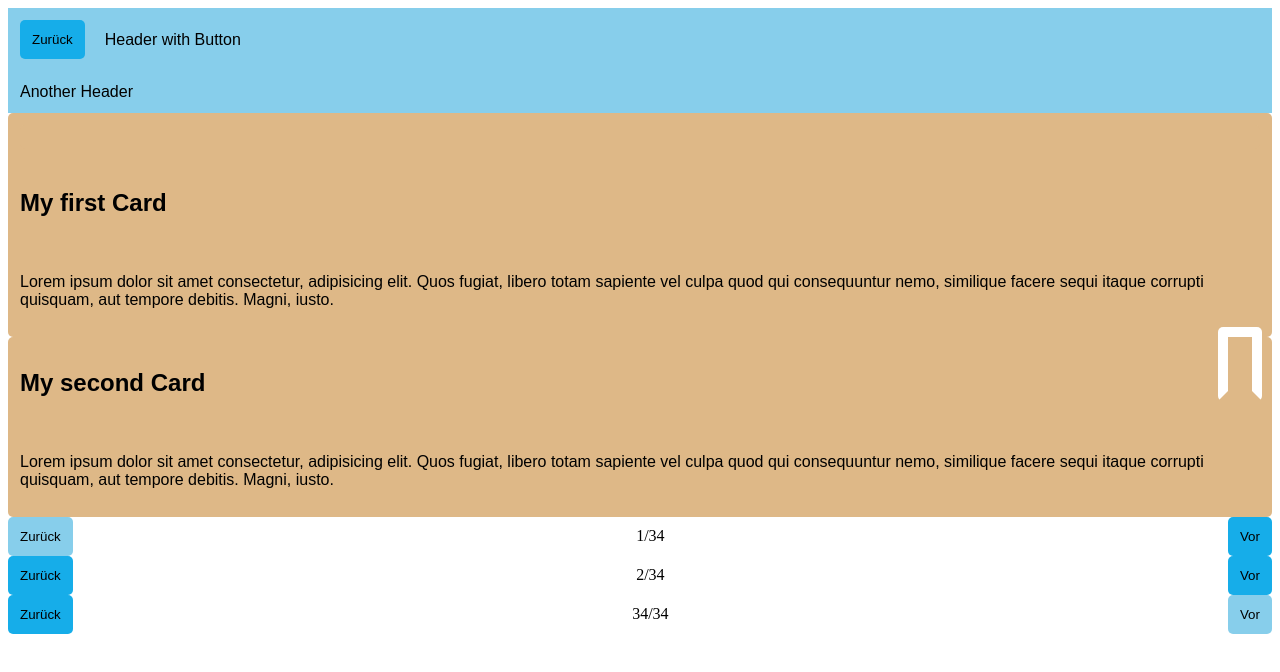
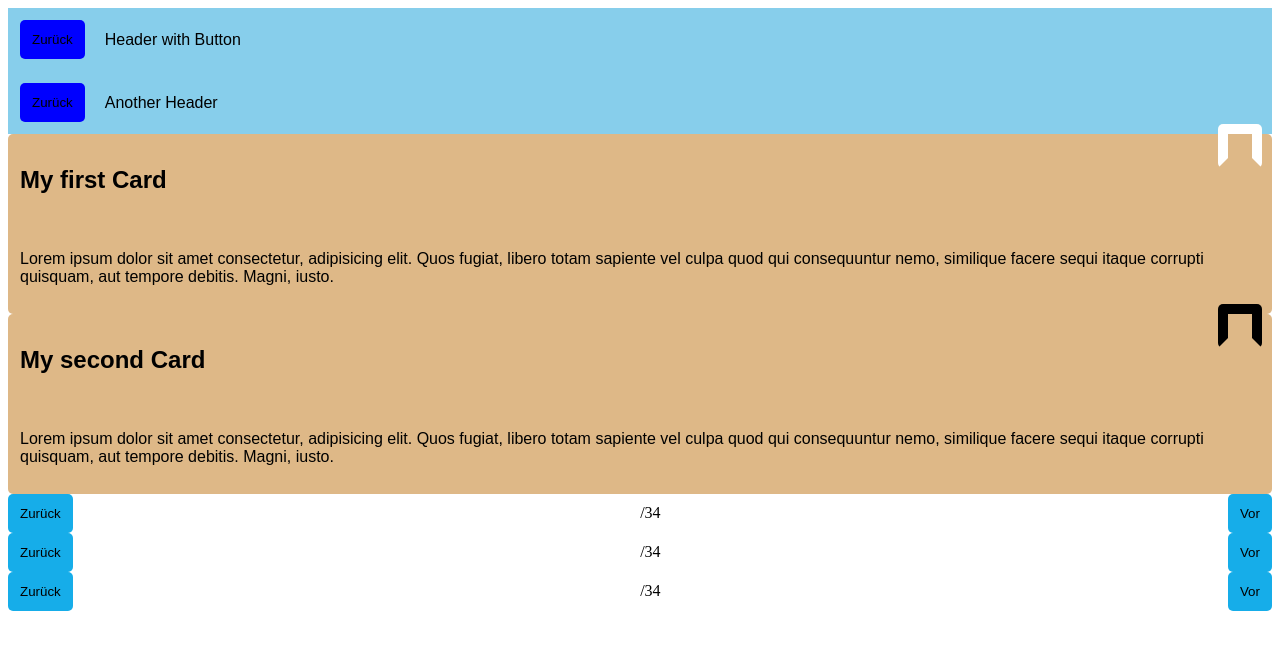
Before and after one commit to roscha80/react-playground, a React (Vite) app: page / in a window 1280 px wide. Shown: the top 672 px of the page. Built offline with nearby package versions, Linux system fonts and the light colour scheme.

Commit message:
Change Pagination

```diff
--- /dev/null
+++ b/src/App.css
@@ -0,0 +1,5 @@
+.App {
+  padding: 10px;
+  display: grid;
+  gap: 10px;
+}
--- a/src/App.jsx
+++ b/src/App.jsx
@@ -4,9 +4,9 @@ import Pagination from './Pagination'
 import Header from './Header'
 import Card from './Card'
 
-export default () => {
+export default function App() {
   return (
-    <div>
+    <div className="App">
       <Header isBackButtonVisible>Header with Button</Header>
       <Header>Another Header</Header>
       <Card
@@ -18,9 +18,9 @@ export default () => {
         title="My second Card"
         text="Lorem ipsum dolor sit amet consectetur, adipisicing elit. Quos fugiat, libero totam sapiente vel culpa quod qui consequuntur nemo, similique facere sequi itaque corrupti quisquam, aut tempore debitis. Magni, iusto."
       />
-      <Pagination isLeftDisabled text="1/34" />
-      <Pagination text="2/34" />
-      <Pagination isRightDisabled text="34/34" />
+      <Pagination currenatPage={1} totalPages={34} />
+      <Pagination currenatPage={2} totalPages={34} />
+      <Pagination currenatPage={34} totalPages={34} />
     </div>
   )
 }
--- a/src/Button.css
+++ b/src/Button.css
@@ -7,7 +7,7 @@
 }
 
 .Button.active {
-  background: rgb(22, 173, 233);
+  background: blue;
 }
 
 .Button.disabled {
--- a/src/Button.jsx
+++ b/src/Button.jsx
@@ -1,9 +1,9 @@
 import './Button.css'
 import * as React from 'react'
 
-export default function Button({ children, isActive, hidden }) {
+export default function Button({ children, isActive }) {
   return (
-    <button hidden={hidden} className={isActive ? 'Button active' : 'Button'}>
+    <button className={isActive ? 'Button active' : 'Button'}>
       {children}
     </button>
   )
--- a/src/Card.css
+++ b/src/Card.css
@@ -19,7 +19,11 @@
   top: -10px;
 }
 
-.Card.bookmark_added {
+.Card.bookmark--added {
   border: 10px solid black;
   border-bottom-color: transparent;
+  height: 30px;
+  position: absolute;
+  right: 10px;
+  top: -10px;
 }
--- a/src/Card.jsx
+++ b/src/Card.jsx
@@ -5,10 +5,11 @@ import './Card.css'
 export default function Card({ title, text, isBookmarked }) {
   return (
     <section className="Card">
-      <div
-        role="button"
+      <button
         name="bookmark"
-        className={isBookmarked ? 'Card bookmark' : 'Card'}
+        className={
+          isBookmarked ? 'Card bookmark Card bookmark--added' : 'Card bookmark'
+        }
       />
       <h2>{title}</h2>
       <p>{text}</p>
--- a/src/Pagination.jsx
+++ b/src/Pagination.jsx
@@ -2,12 +2,12 @@ import * as React from 'react'
 import Button from './Button'
 import './Pagination.css'
 
-export default function Pagination({ text, isLeftDisabled, isRightDisabled }) {
+export default function Pagination({ currentPage, totalPages }) {
   return (
     <section className="Pagination">
-      <Button isActive={!isLeftDisabled}>Zurück</Button>
-      {text}
-      <Button isActive={!isRightDisabled}>Vor</Button>
+      <Button isActive={currentPage !== 1}>Zurück</Button>
+      {currentPage}/{totalPages}
+      <Button isActive={currentPage !== totalPages}>Vor</Button>
     </section>
   )
 }
```
